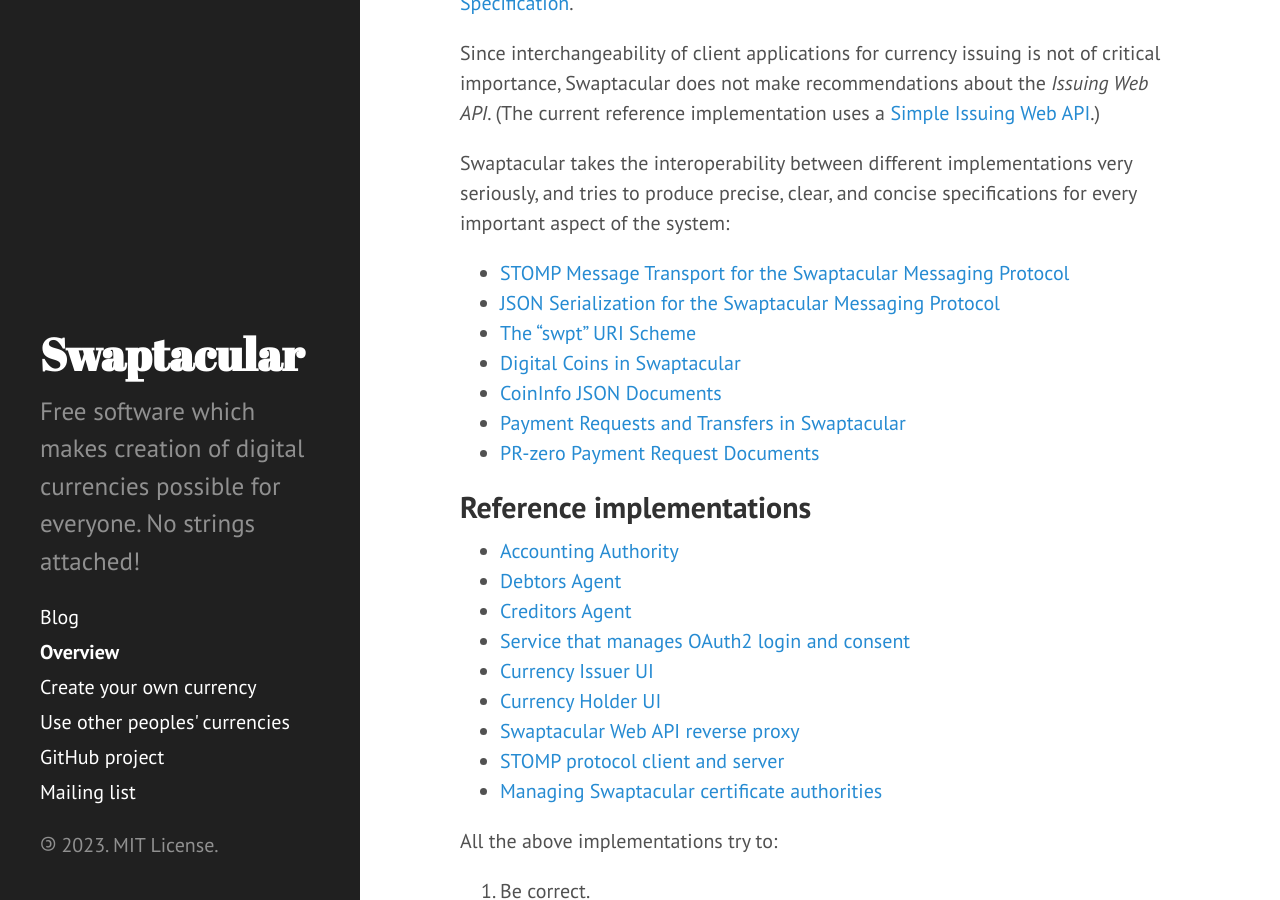
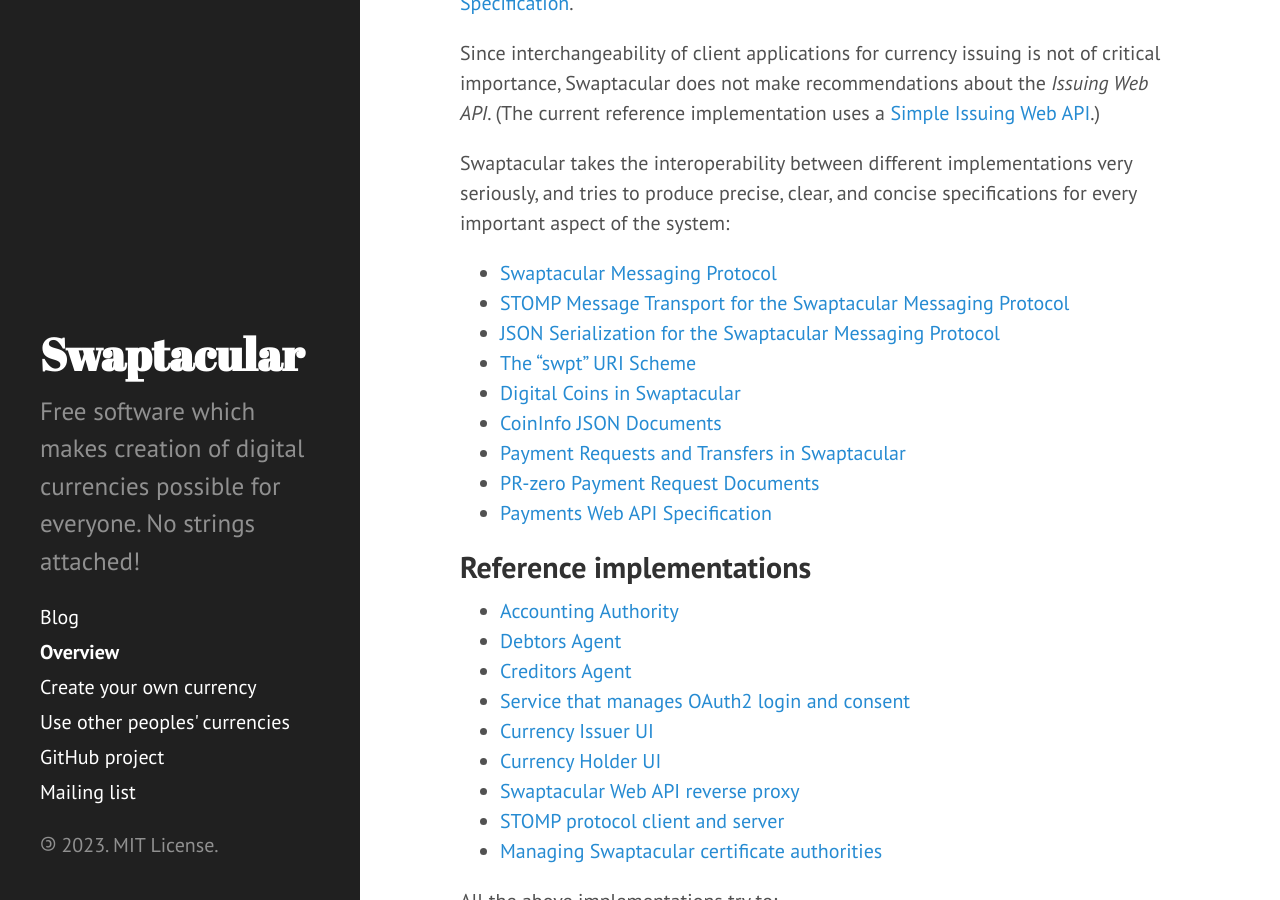
Before and after one commit to epandurski/swaptacular.github.io, a Jekyll site: the page built from overview.md, in a window 1280 px wide and 900 px high, scrolled down 2586 px. Built offline with Jekyll 4.4.1, drawn with Linux system fonts in a browser that asks for light colours.

Commit message:
Update protocol.pdf, add bullet-links in overview.md

```diff
--- a/overview.md
+++ b/overview.md
@@ -80,6 +80,7 @@
 implementations very seriously, and tries to produce precise, clear,
 and concise specifications for every important aspect of the system:
 
+* [Swaptacular Messaging Protocol](/public/docs/protocol.pdf)
 * [STOMP Message Transport for the Swaptacular Messaging
   Protocol](/public/docs/swpt-stomp.pdf)
 * [JSON Serialization for the Swaptacular Messaging
@@ -90,6 +91,7 @@
 * [Payment Requests and Transfers in
   Swaptacular](/public/docs/payment-requests.pdf)
 * [PR-zero Payment Request Documents](/public/docs/pr0-documents.pdf)
+* [Payments Web API Specification](/public/docs/swpt_creditors/redoc.html)
 
 
 ## Reference implementations
```
Also changed, not shown: 1 other file.
